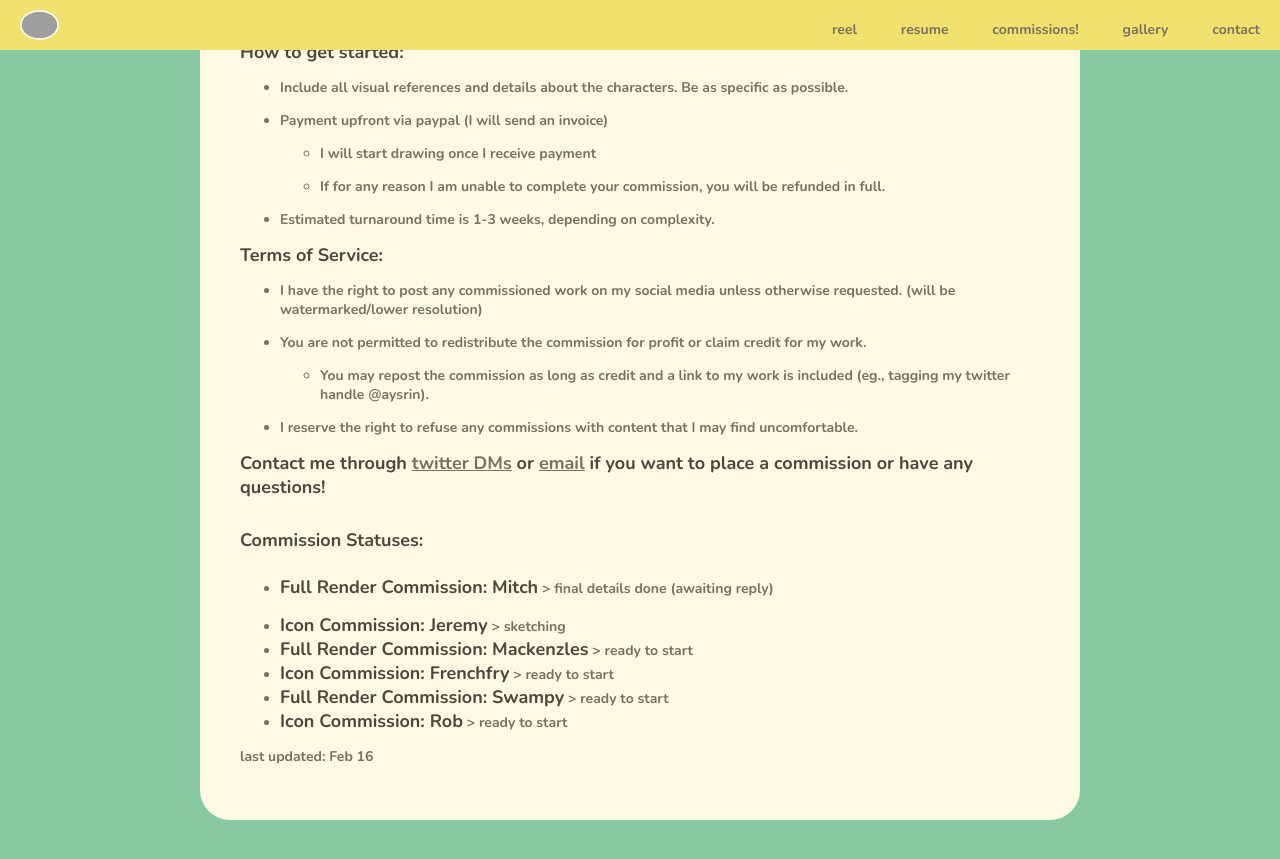
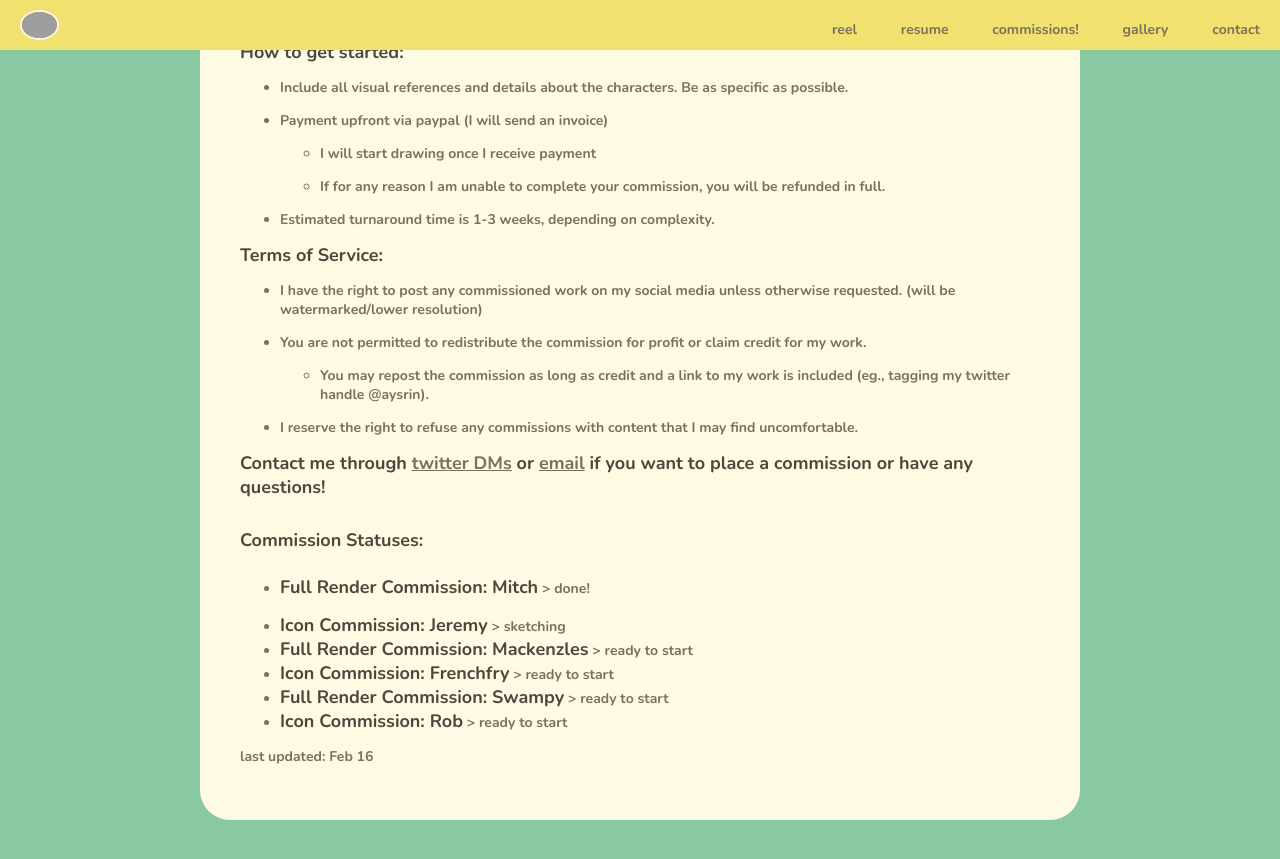
Before and after one commit to antheakwong/antheakwong.github.io, a Jekyll site: the page built from commissions/index.md, in a window 1280 px wide and 900 px high, scrolled down 2116 px. Shown: the top 859 px of the window. Built offline with Jekyll 4.4.1, drawn with Linux system fonts in a browser that asks for light colours; nearby versions of some CDN libraries; grey boxes are pictures that could not be loaded.

Commit message:
update status

```diff
--- a/commissions/index.md
+++ b/commissions/index.md
@@ -52,7 +52,7 @@ Won’t draw: NSFW, mecha, offensive/shock content
 
 # **Commission Statuses:**
 
-- **Full Render Commission: Mitch** > final details done (awaiting reply)
+- **Full Render Commission: Mitch** > done!
 
 - **Icon Commission: Jeremy** > sketching
 - **Full Render Commission: Mackenzles** > ready to start
```
